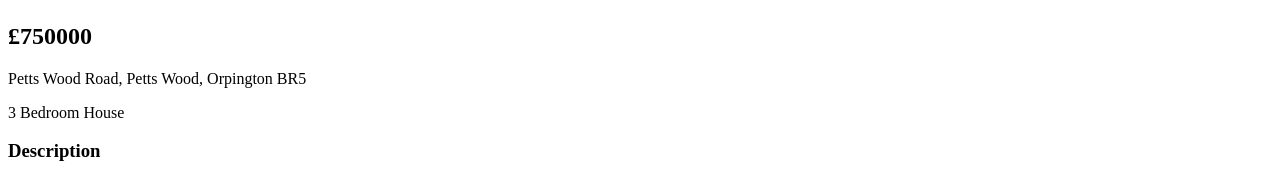
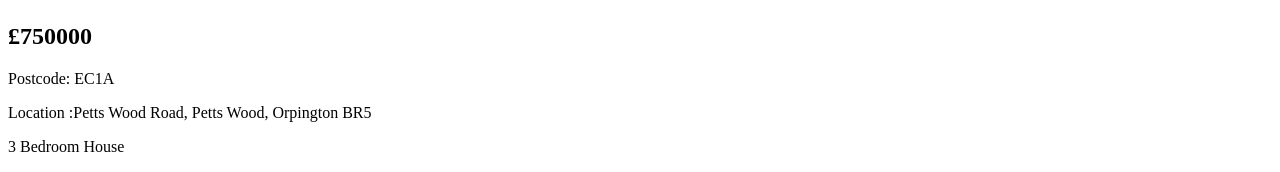
Before and after one commit to thiviru7715/ACS-CW, a React (Vite) app in the folder vite-project/: page /property/1 in a window 1280 px wide. Shown: the part 381-553 px from the top of the page. Built offline with nearby package versions, Linux system fonts and the light colour scheme.

Commit message:
search items from the postcode

```diff
--- a/vite-project/src/components/SearchForm.jsx
+++ b/vite-project/src/components/SearchForm.jsx
@@ -6,6 +6,9 @@ function SearchForm({ filters, setFilters }) {
             type="text"
             placeholder="Postcode area eg SW1"
             value={filters.postcode}
+            onChange={(e) =>
+                setFilters({ ...filters, postcode: e.target.value })
+            }
             />
 
             <select
--- a/vite-project/src/data/properties.json
+++ b/vite-project/src/data/properties.json
@@ -3,6 +3,7 @@
         "id":"1",
         "title":"Charming 3 bedroom terrace house",
         "type": "House",
+        "postcode": "EC1A",
         "price": 750000,
         "bedrooms": 3,
         "location":"Petts Wood Road, Petts Wood, Orpington BR5",
@@ -22,6 +23,7 @@
         "id":"2",
         "title":"Modern 2 bedroom flat",
         "type": "Flat",
+        "postcode": "NW3",
         "price": 3999995,
         "bedrooms": 2,
         "location":"Crofton Road Orpington BR6",
@@ -42,6 +44,7 @@
         "id":"3",
         "title":"Spacious 4 bedroom detached house",
         "type": "House",
+        "postcode": "TW8",
         "price": 1200000,
         "bedrooms": 4,
         "location":"Maple Avenue, Bromley BR2",
--- a/vite-project/src/pages/PropertyPage.jsx
+++ b/vite-project/src/pages/PropertyPage.jsx
@@ -19,7 +19,8 @@ function PropertyPage() {
       {/* PROPERTY SUMMARY */}
       <div className="property-summary">
         <h2>£{property.price}</h2>
-        <p>{property.location}</p>
+        <p>Postcode: {property.postcode}</p>
+        <p>Location  :{property.location}</p>
         <p>
           {property.bedrooms} Bedroom {property.type}
         </p>
```
